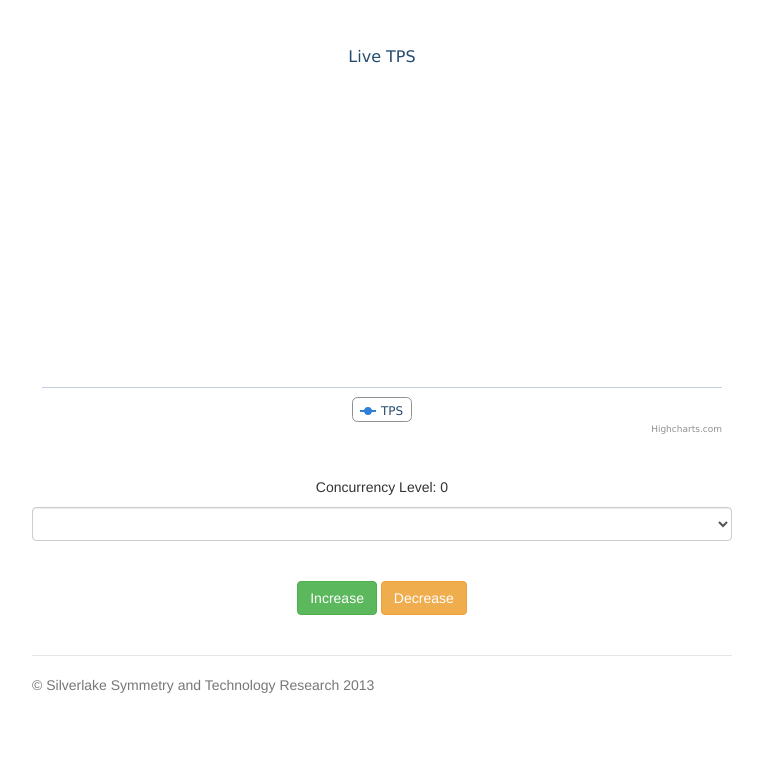
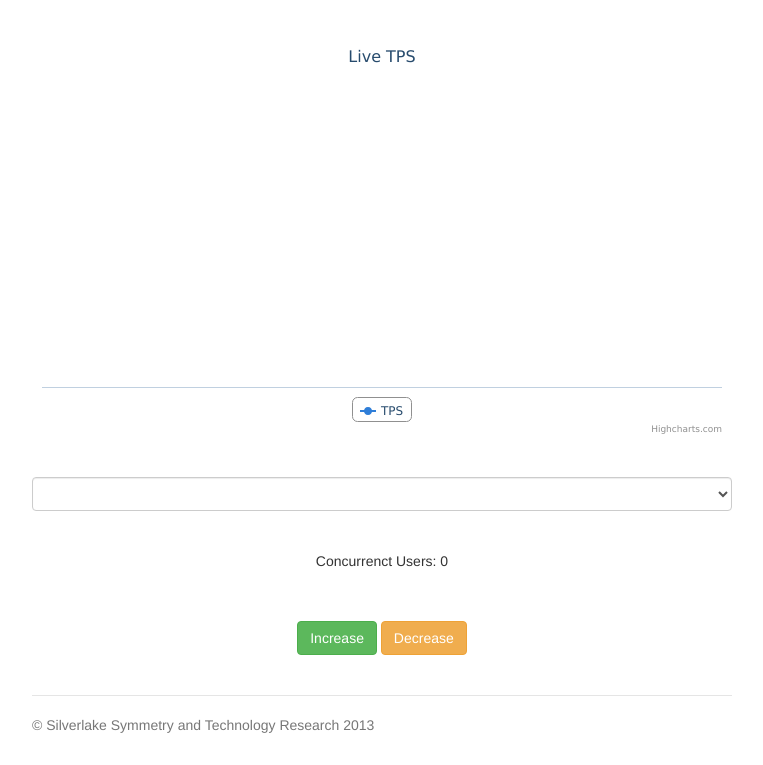
Before and after one commit to ivan-loh/Load, a plain HTML site: page static/index.html in a window 1280 px wide. Shown: the part 83-848 px from the top of the page, without its empty margins (258-1021 px from the left). Before the commit the page ends 808 px from the top, so only its background shows below. Drawn offline with Linux system fonts and the light colour scheme; no server answers.

Commit message:
reorder elements

```diff
--- a/static/index.html
+++ b/static/index.html
@@ -22,15 +22,20 @@
     <div class="row marketing">
         <div id="chartContainer"></div>
     </div>
+
     <div class="row marketing text-center">
-        <p>Concurrency Level:&nbsp<span id="concurrencyLevel">0</span></p>
-        <select id="scenarioPicker" class="form-control">
-        </select>
+        <select id="scenarioPicker" class="form-control"></select>
     </div>
+
+    <div class="row marketing text-center">
+        <p>Concurrenct Users:&nbsp<span id="concurrencyLevel">0</span></p>
+    </div>
+
     <div class="row marketing text-center">
         <span><button id="increaseConcurrency" type="button" class="btn btn-success">Increase</button></span>
         <span><button id="decreaseConcurrency" type="button" class="btn btn-warning">Decrease</button></span>
     </div>
+
 
 
     <div class="footer">
```
